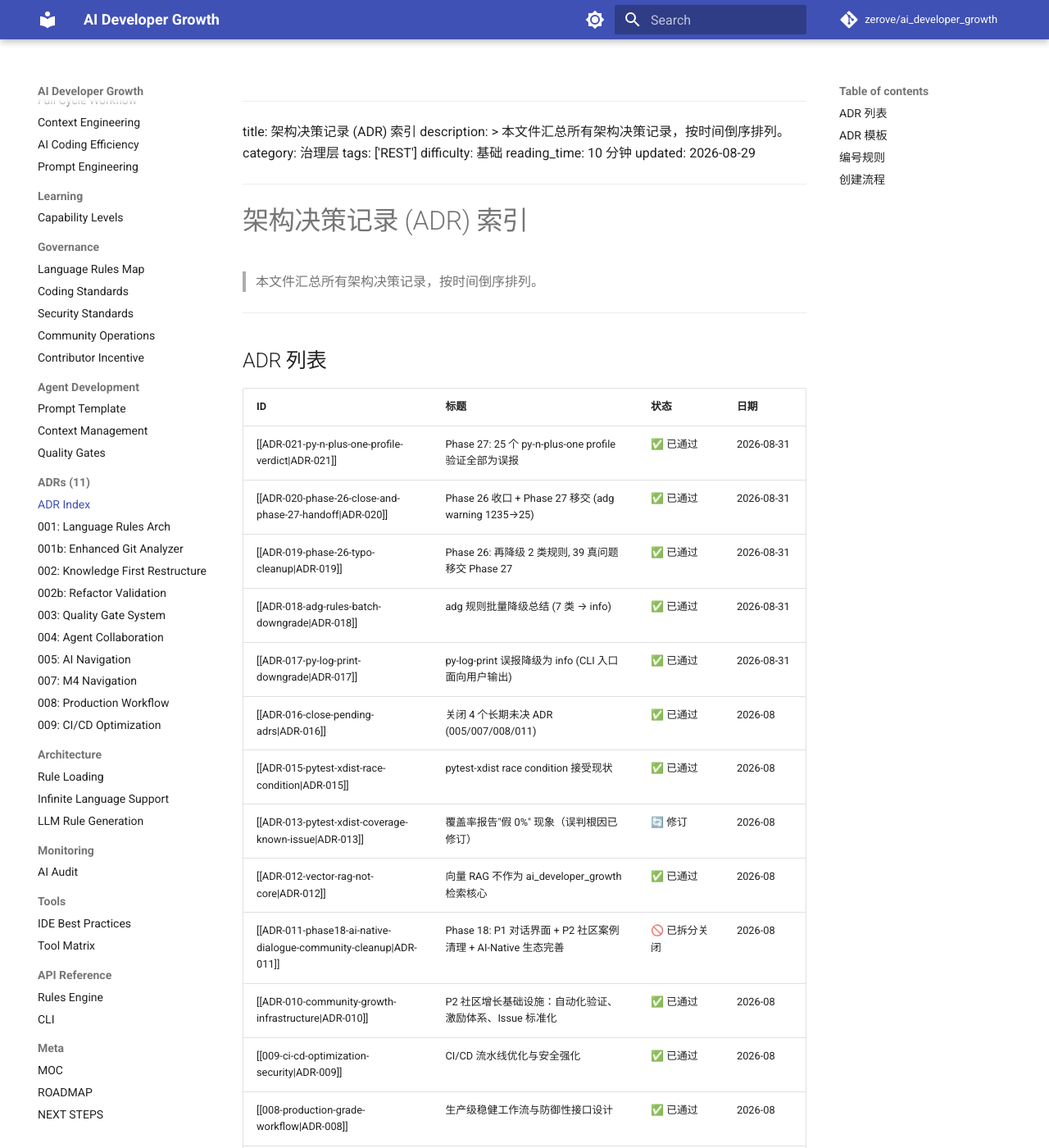
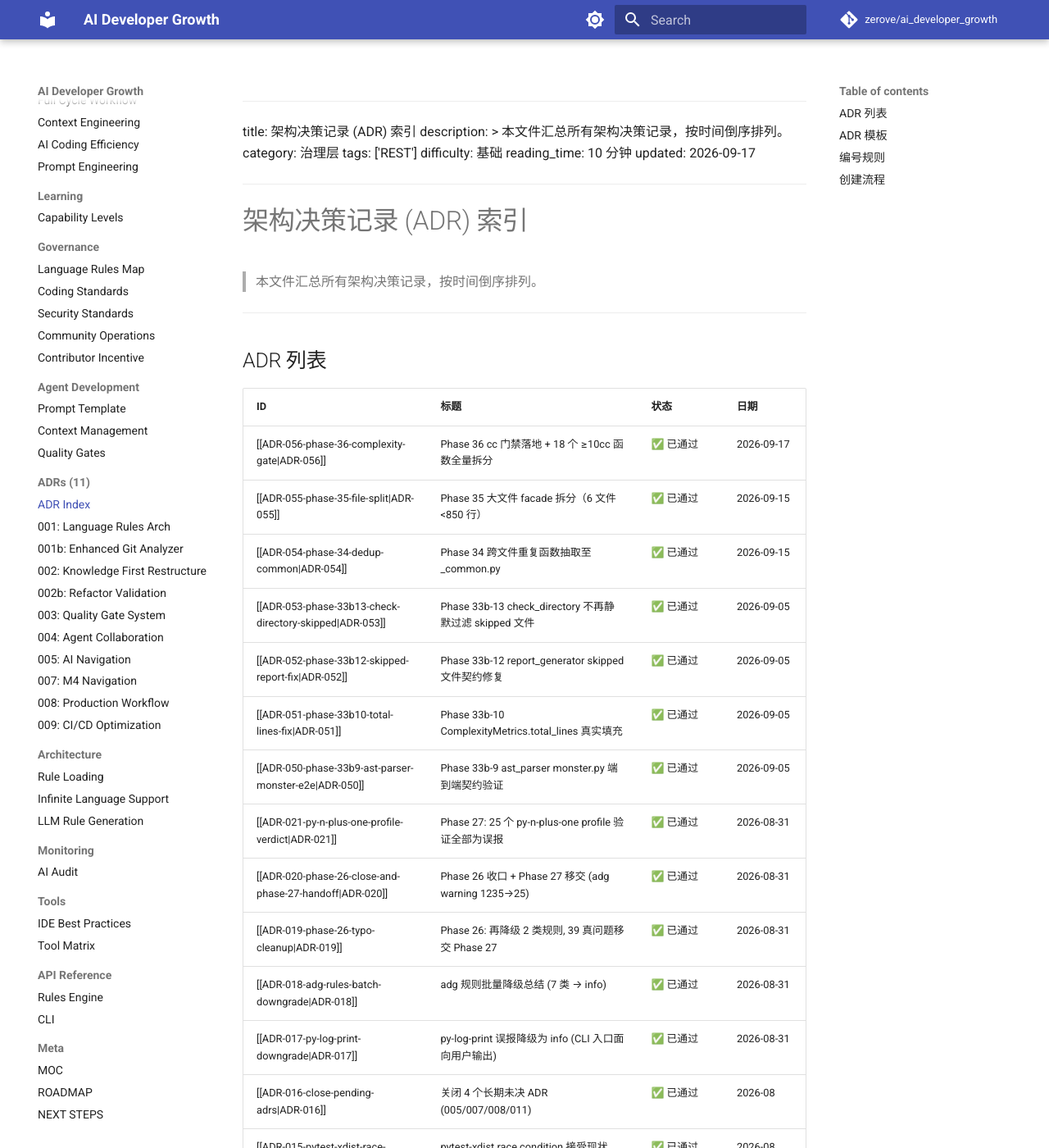
Before and after one commit to zerove/ai_developer_growth, an MkDocs documentation site: the page built from docs/adr/ADR.md, in a window 1280 px wide and 1400 px high. Shown: the whole window at 82% size. Built offline with MkDocs 1.6.1 and Material for MkDocs 9.7.7, drawn with Linux system fonts in a browser that asks for light colours; comment, search, counter and statistics services are not loaded; some of the changed text lies outside the part shown.

Commit message:
docs: Phase 34-36 收口同步 ADR 索引 / CONTEXT / CHANGELOG v2.24.0 / ROADMAP

```diff
--- a/docs/adr/ADR.md
+++ b/docs/adr/ADR.md
@@ -5,7 +5,7 @@ category: 治理层
 tags: ['REST']
 difficulty: 基础
 reading_time: 10 分钟
-updated: 2026-08-29
+updated: 2026-09-17
 ---
 
 # 架构决策记录 (ADR) 索引
@@ -18,6 +18,13 @@ updated: 2026-08-29
 
 | ID | 标题 | 状态 | 日期 |
 |----|------|------|------|
+| [[ADR-056-phase-36-complexity-gate\|ADR-056]] | Phase 36 cc 门禁落地 + 18 个 ≥10cc 函数全量拆分 | ✅ 已通过 | 2026-09-17 |
+| [[ADR-055-phase-35-file-split\|ADR-055]] | Phase 35 大文件 facade 拆分（6 文件 <850 行） | ✅ 已通过 | 2026-09-15 |
+| [[ADR-054-phase-34-dedup-common\|ADR-054]] | Phase 34 跨文件重复函数抽取至 _common.py | ✅ 已通过 | 2026-09-15 |
+| [[ADR-053-phase-33b13-check-directory-skipped\|ADR-053]] | Phase 33b-13 check_directory 不再静默过滤 skipped 文件 | ✅ 已通过 | 2026-09-05 |
+| [[ADR-052-phase-33b12-skipped-report-fix\|ADR-052]] | Phase 33b-12 report_generator skipped 文件契约修复 | ✅ 已通过 | 2026-09-05 |
+| [[ADR-051-phase-33b10-total-lines-fix\|ADR-051]] | Phase 33b-10 ComplexityMetrics.total_lines 真实填充 | ✅ 已通过 | 2026-09-05 |
+| [[ADR-050-phase-33b9-ast-parser-monster-e2e\|ADR-050]] | Phase 33b-9 ast_parser monster.py 端到端契约验证 | ✅ 已通过 | 2026-09-05 |
 | [[ADR-021-py-n-plus-one-profile-verdict\|ADR-021]] | Phase 27: 25 个 py-n-plus-one profile 验证全部为误报 | ✅ 已通过 | 2026-08-31 |
 | [[ADR-020-phase-26-close-and-phase-27-handoff\|ADR-020]] | Phase 26 收口 + Phase 27 移交 (adg warning 1235→25) | ✅ 已通过 | 2026-08-31 |
 | [[ADR-019-phase-26-typo-cleanup\|ADR-019]] | Phase 26: 再降级 2 类规则, 39 真问题移交 Phase 27 | ✅ 已通过 | 2026-08-31 |
@@ -85,4 +92,4 @@ updated: 2026-08-29
 
 ---
 
-*本索引随新增 ADR 时更新。最后更新: 2026-08-29*
+*本索引随新增 ADR 时更新。最后更新: 2026-09-17*
--- a/pyproject.toml
+++ b/pyproject.toml
@@ -4,7 +4,7 @@ build-backend = "setuptools.build_meta"
 
 [project]
 name = "ai-developer-growth"
-version = "2.23.5"
+version = "2.24.0"
 description = "Open-source knowledge base for developer growth in the AI era"
 readme = "README.md"
 license = {text = "MIT"}
```
Also changed, not shown: CHANGELOG.md (+29 -0 lines), CONTEXT.md (+22 -0 lines), ROADMAP.md (+25 -0 lines).
